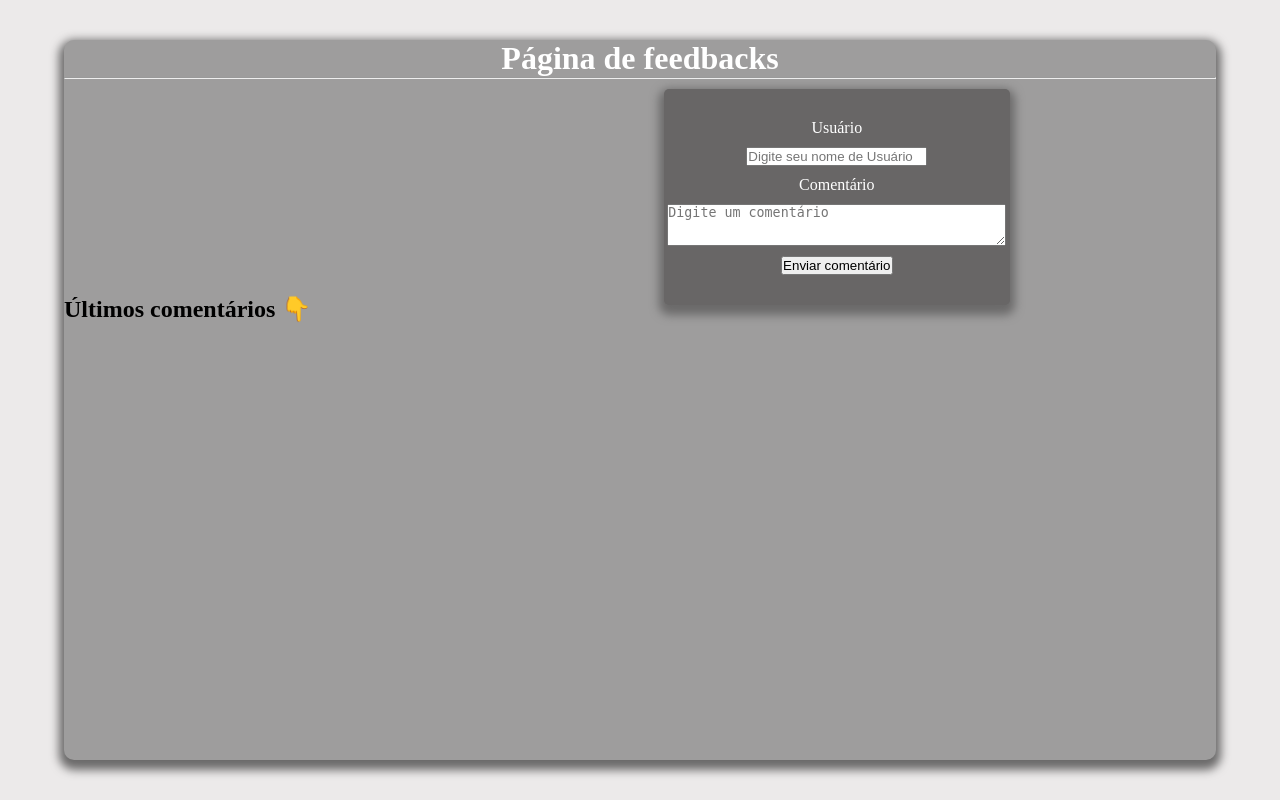
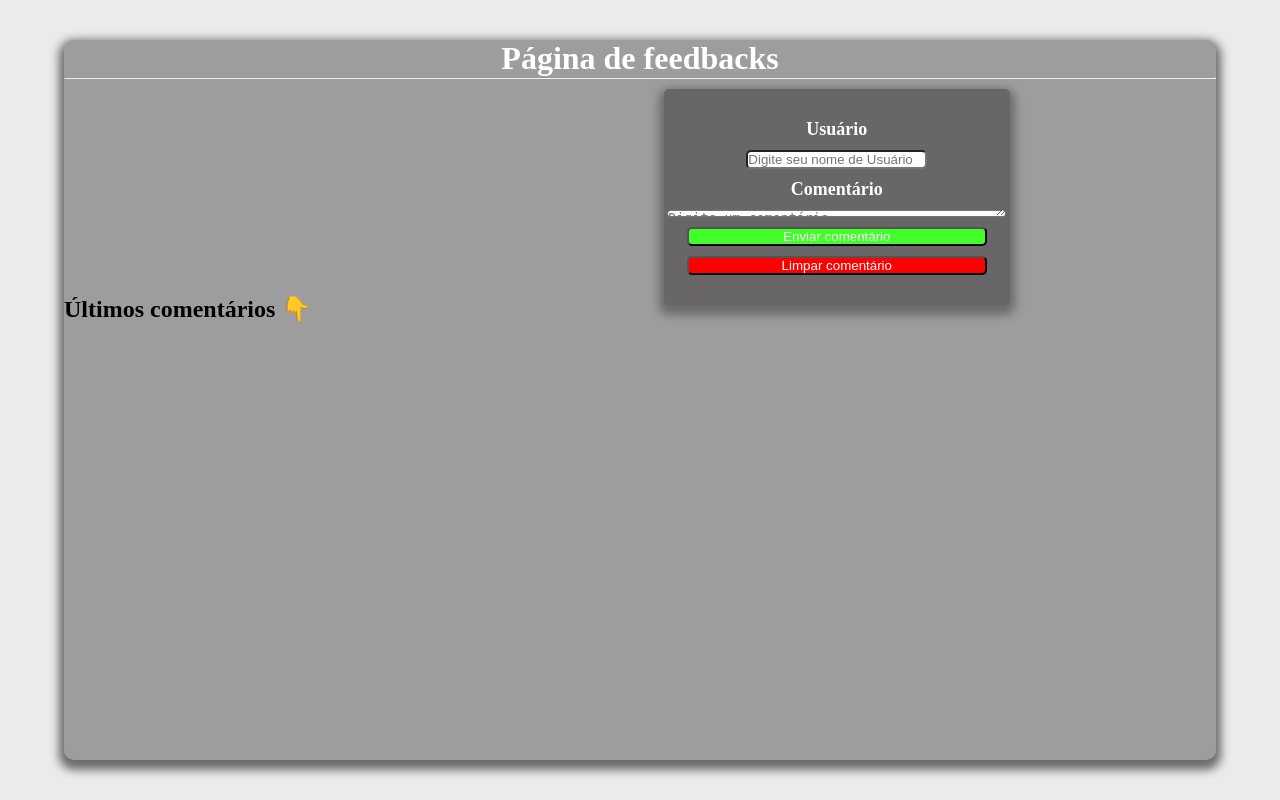
Before and after one commit to vitor-henri/feedbacks, a Flask app: page / in a window 1280 px wide. Run offline with Flask 3, Linux system fonts and the light colour scheme.

Commit message:
Add: falta formatar o botao

```diff
--- a/static/style/style.css
+++ b/static/style/style.css
@@ -56,4 +56,33 @@
 
 .lbl-user, .lbl-coment{
     color: var(--title);
+    font-size: large;
+    font-weight: 700;
 }
+
+.input-user, .input-coment{
+    border-radius: 5px;
+}
+
+.btn-send, .btn-clear{
+    color: white;
+    width: 300px;
+    height: 100px;
+    border-radius: 5px;
+}
+
+.btn-clear{
+    background-color: red;
+}
+
+.btn-send{
+    background-color: rgb(66, 255, 41);
+}
+
+.btn-send:hover{
+    background-color: rgb(50, 192, 31);
+}
+
+.btn-clear:hover{
+    background-color: rgb(167, 4, 4);
+}
--- a/templates/index.html
+++ b/templates/index.html
@@ -19,13 +19,13 @@
             <form action="/post/mensagem" class="feedbacks__form" method="post">
                 <!-- campo usuario -->
                 <label for="nome_user" class="lbl-user">Usuário</label>
-                <input type="text" name="nome_user" id="nome_user" placeholder="Digite seu nome de Usuário" class="input-user">
+                <input type="text" name="nome_user" id="nome_user" placeholder="Digite seu nome de Usuário" class="input-user" required>
                 <!-- campo comentario -->
                 <label for="comentario" class="lbl-coment">Comentário</label>
-                <textarea name="comentario" id="comentario" cols="40" rows="15" placeholder="Digite um comentário" class="input-coment"></textarea>
+                <textarea name="comentario" id="comentario" cols="40" rows="15" placeholder="Digite um comentário" class="input-coment" required></textarea>
                 <!-- botao -->
                 <button type="submit" class="btn-send">Enviar comentário</button>
-
+                <button class="btn-clear">Limpar comentário</button>
             </form>
 
             <section class="container-main__history">
```
